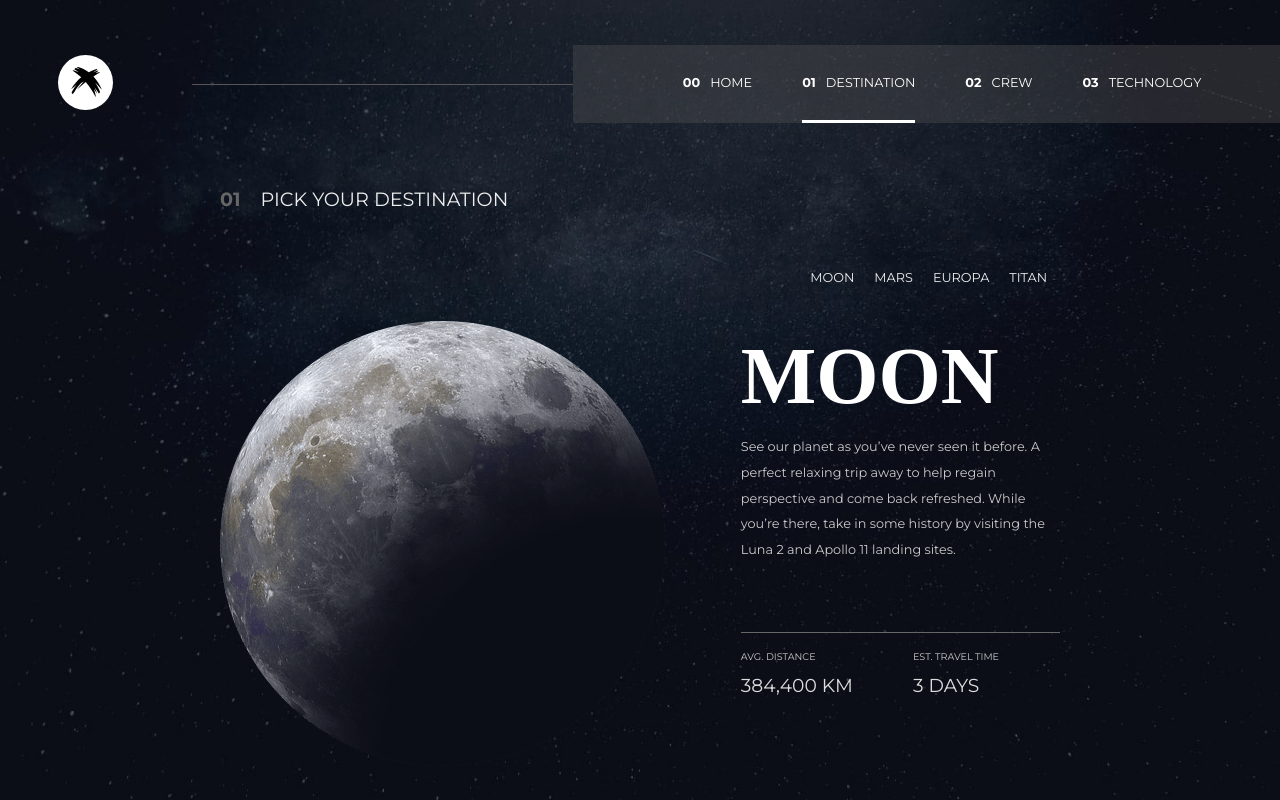
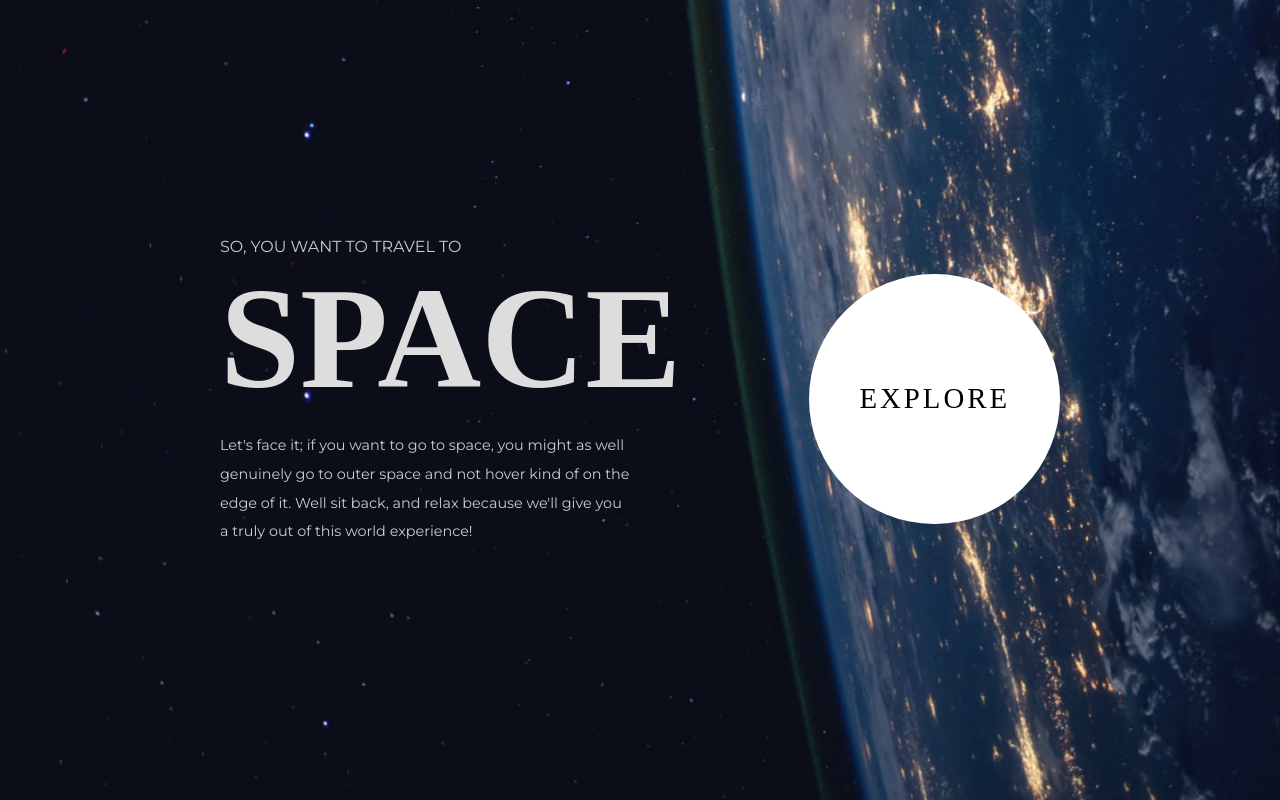
Before and after one commit to darrk-heart/SpaceVoyageHub, a React (Create React App) app: page / in a window 1280 px wide. Built offline with nearby package versions, Linux system fonts and the light colour scheme; a web font is replaced by a local one.

Commit message:
need to finish

```diff
--- a/src/App.js
+++ b/src/App.js
@@ -1,10 +1,11 @@
 import "./App.css";
 import Control from "./components/Control/Control";
+import Home from "./components/Home/Home";
 
 function App() {
   return (
     <div className="App">
-      <Control />
+      <Home>{/* <Control /> */}</Home>
     </div>
   );
 }
--- a/src/components/Home/Home.jsx
+++ b/src/components/Home/Home.jsx
@@ -1,6 +1,7 @@
 import React from "react";
 import bg from "../../assets/home/homebg.jpg";
 import styles from "./Home.module.css";
+import Control from "../Control/Control"
 
 function Home({ children }) {
   return (
```
